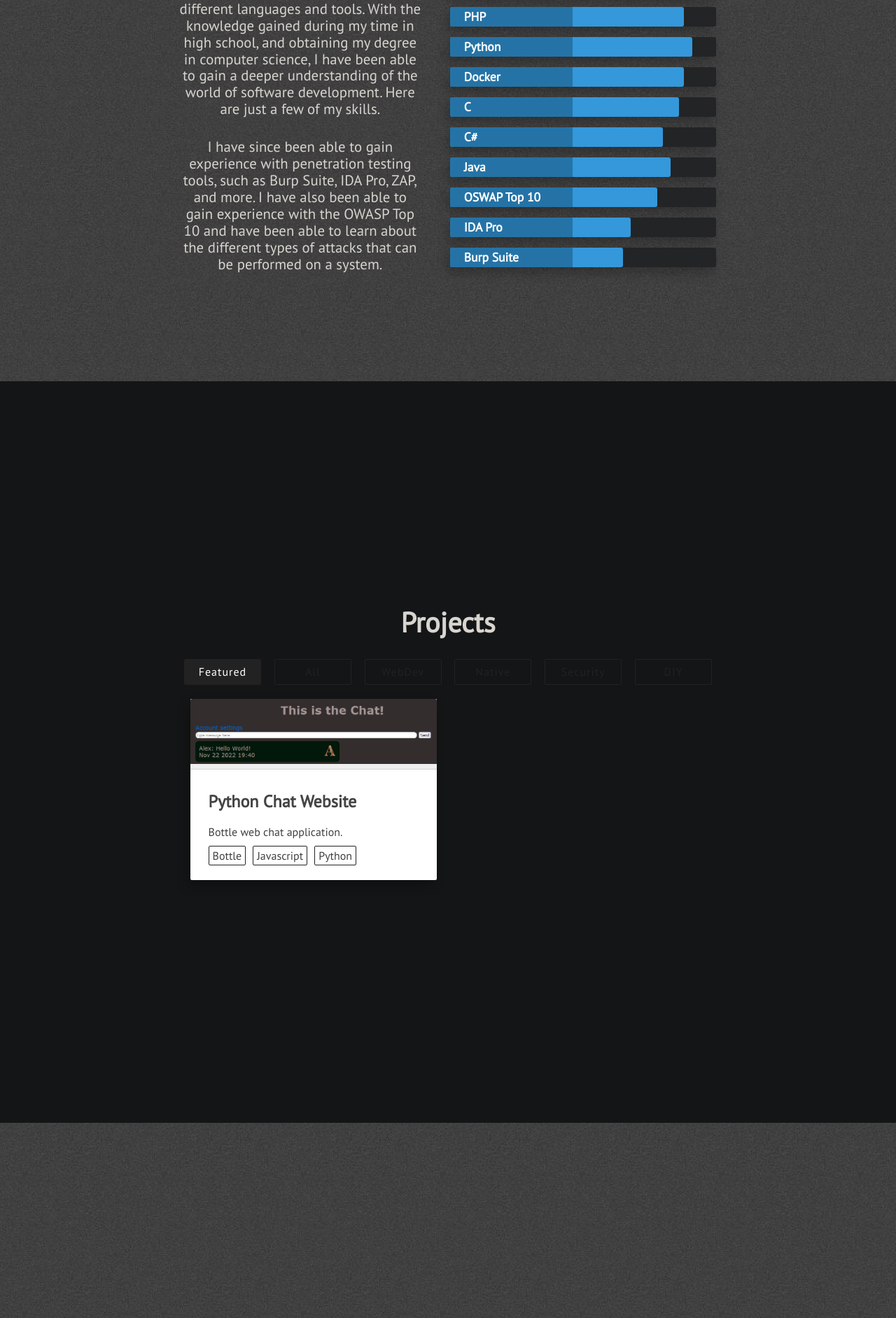
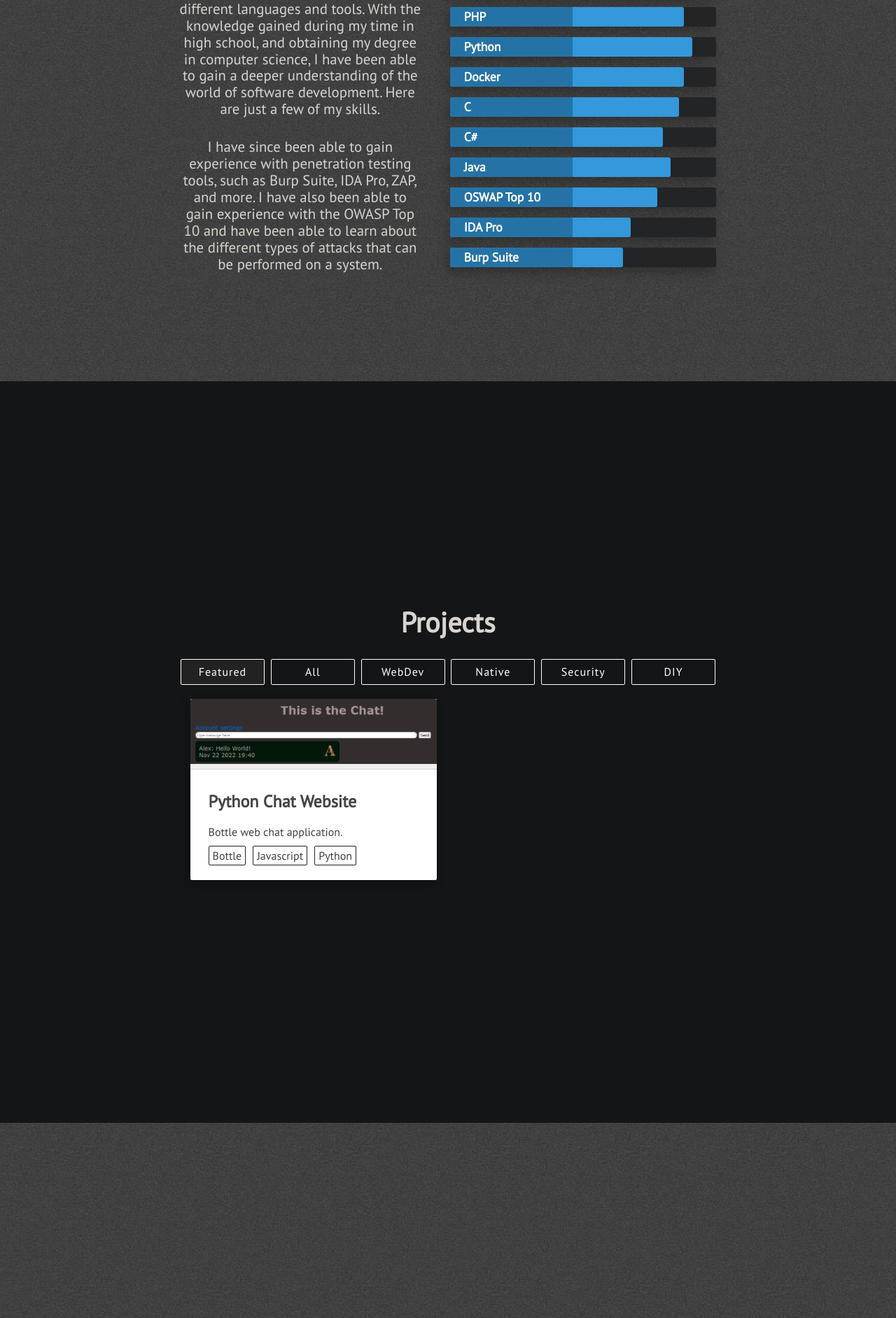
Before and after one commit to AlexOConnorHub/AlexOConnorHub.github.io, a Jekyll site: the page built from index.html, in a window 1280 px wide. Shown: the part 2355-4239 px from the top of the page at 70% size. Built offline with Jekyll 4.4.1, drawn with Linux system fonts in a browser that asks for light colours; nearby versions of some CDN libraries.

Commit message:
More readable

```diff
--- a/_includes/projects.html
+++ b/_includes/projects.html
@@ -4,12 +4,12 @@
             <div class="section-heading" id="featured-projects-text">Projects</div>
 
                 <div class="project-technologies">
-                    <a id="featured" class="semi-transparent-button with-border white-button" onclick="selected('featured')">Featured</a>
-                    <a id="all" class="semi-transparent-button with-border white-button" onclick="selected('all')">All</a>
-                    <a id="webdev" class="semi-transparent-button with-border white-button" onclick="selected('webdev')">WebDev</a>
-                    <a id="native" class="semi-transparent-button with-border white-button" onclick="selected('native')">Native</a>
-                    <a id="security" class="semi-transparent-button with-border white-button" onclick="selected('security')">Security</a>
-                    <a id="diy" class="semi-transparent-button with-border white-button" onclick="selected('diy')">DIY</a>
+                    <a id="featured" class="semi-transparent-button with-border white-button-selector" onclick="selected('featured')">Featured</a>
+                    <a id="all" class="semi-transparent-button with-border white-button-selector" onclick="selected('all')">All</a>
+                    <a id="webdev" class="semi-transparent-button with-border white-button-selector" onclick="selected('webdev')">WebDev</a>
+                    <a id="native" class="semi-transparent-button with-border white-button-selector" onclick="selected('native')">Native</a>
+                    <a id="security" class="semi-transparent-button with-border white-button-selector" onclick="selected('security')">Security</a>
+                    <a id="diy" class="semi-transparent-button with-border white-button-selector" onclick="selected('diy')">DIY</a>
 
                 </div>
 
--- a/assets/js/projects.js
+++ b/assets/js/projects.js
@@ -6,7 +6,7 @@ $(document).ready(() => {
 let render_projects = (slug) => {
     let projects_area = $('.projects-wrapper');
 
-    $('.white-button').removeClass('white-button-hover');
+    $('.white-button-selector').removeClass('white-button-hover');
     $(`#${slug}`).addClass('white-button-hover');
     // TODO: Add my projects
     let projects_obj = [
```
